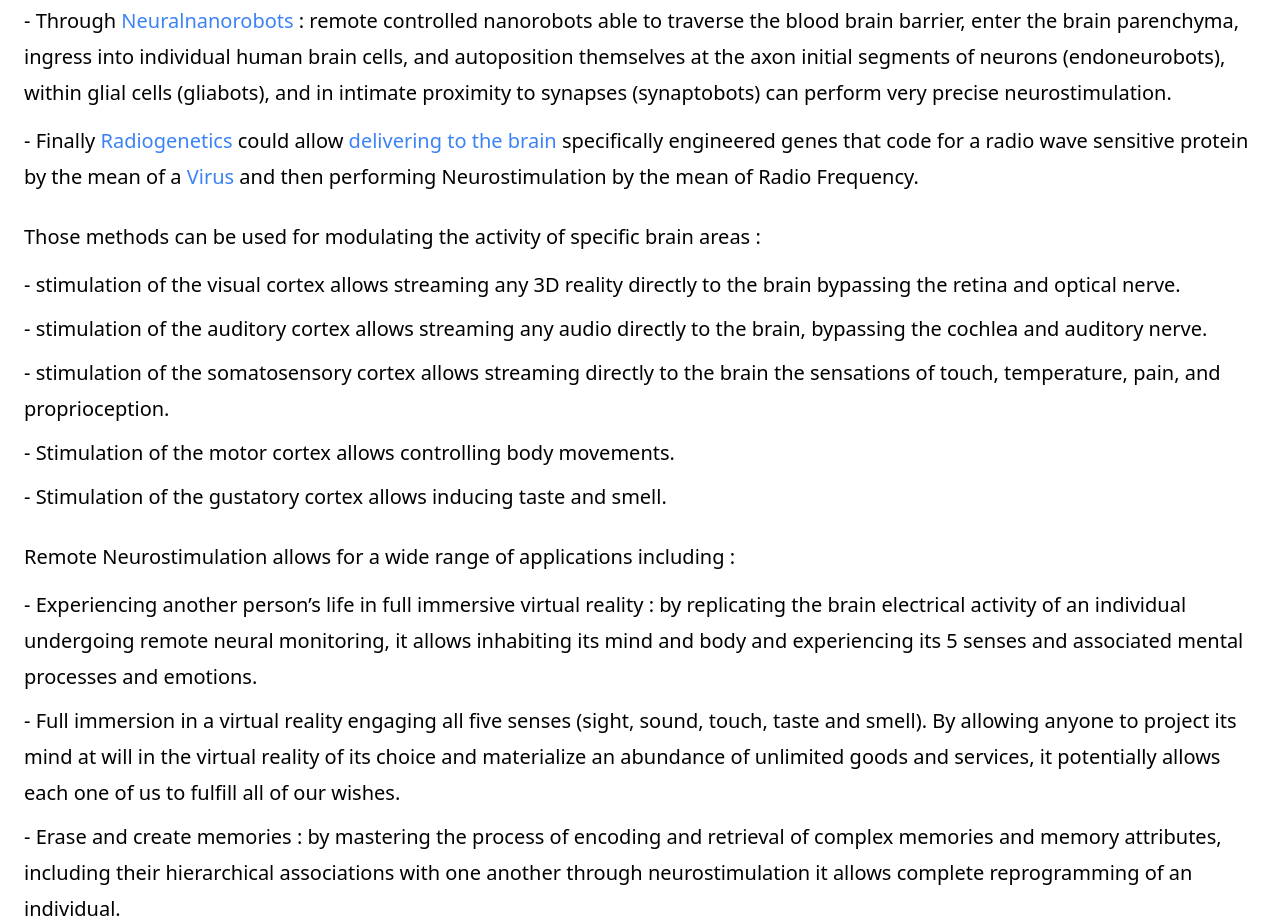
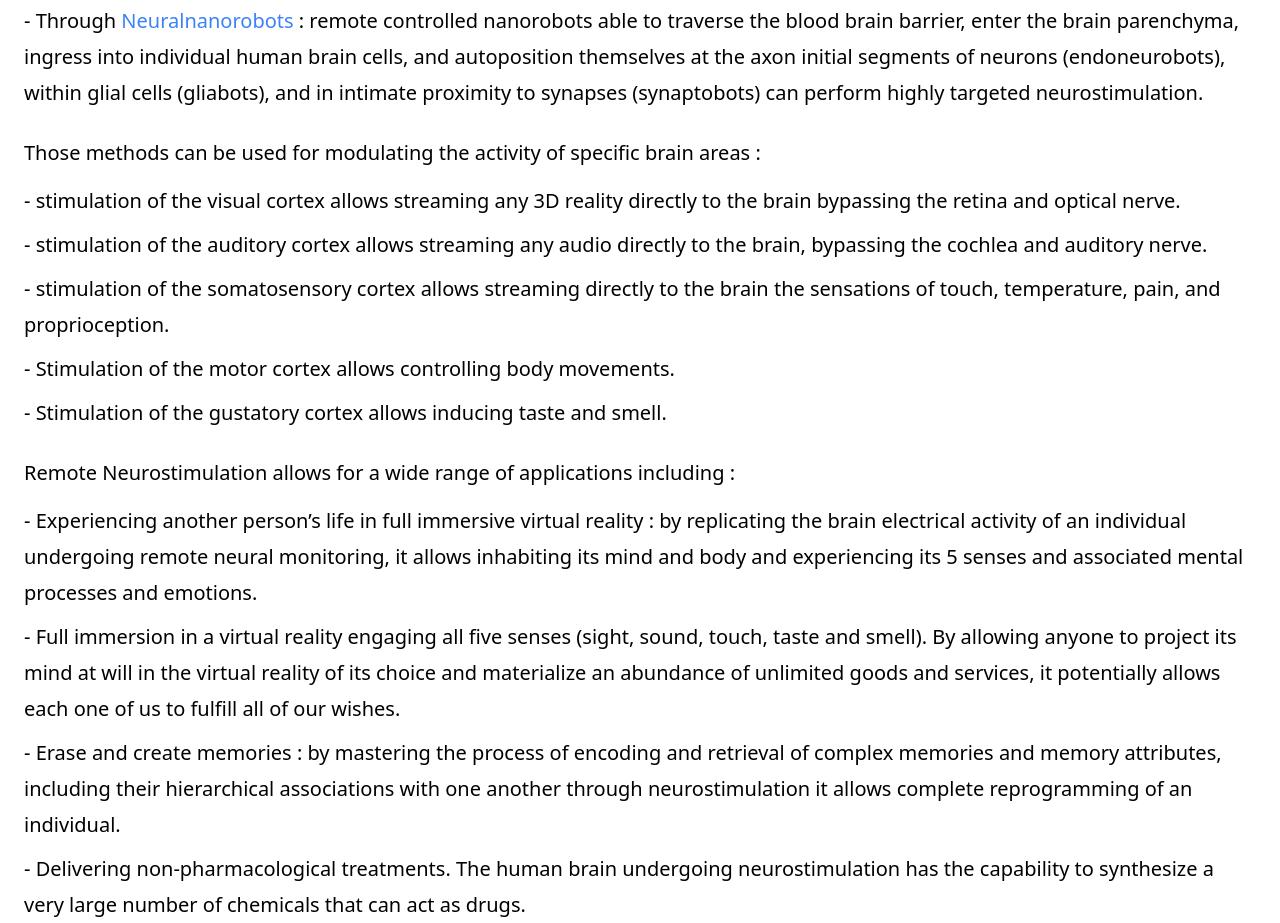
Before and after one commit to dm0lz/remote-neural-monitoring, a plain HTML site: page index.html in a window 1280 px wide. Shown: the part 7340-8263 px from the top of the page. Drawn offline with nearby package versions, Linux system fonts and the light colour scheme.

Commit message:
Update index.html

```diff
--- a/index.html
+++ b/index.html
@@ -961,28 +961,7 @@
           barrier, enter the brain parenchyma, ingress into individual human
           brain cells, and autoposition themselves at the axon initial segments
           of neurons (endoneurobots), within glial cells (gliabots), and in
-          intimate proximity to synapses (synaptobots) can perform very precise
-          neurostimulation.
-        </li>
-        <li class="my-3">
-          - Finally
-          <a
-            href="https://www.ncbi.nlm.nih.gov/pmc/articles/PMC3419102/"
-            class="text-blue-500"
-            >Radiogenetics</a
-          >
-          could allow
-          <a
-            href="https://www.caltech.edu/about/news/delivering-genes-across-blood-brain-barrier-49679"
-            class="text-blue-500"
-            >delivering to the brain</a
-          >
-          specifically engineered genes that code for a radio wave sensitive
-          protein by the mean of a
-          <a href="https://en.wikipedia.org/wiki/Virus" class="text-blue-500"
-            >Virus</a
-          >
-          and then performing Neurostimulation by the mean of Radio Frequency.
+          intimate proximity to synapses (synaptobots) can perform highly targeted neurostimulation.
         </li>
       </ul>
       <p class="mt-6">
```
